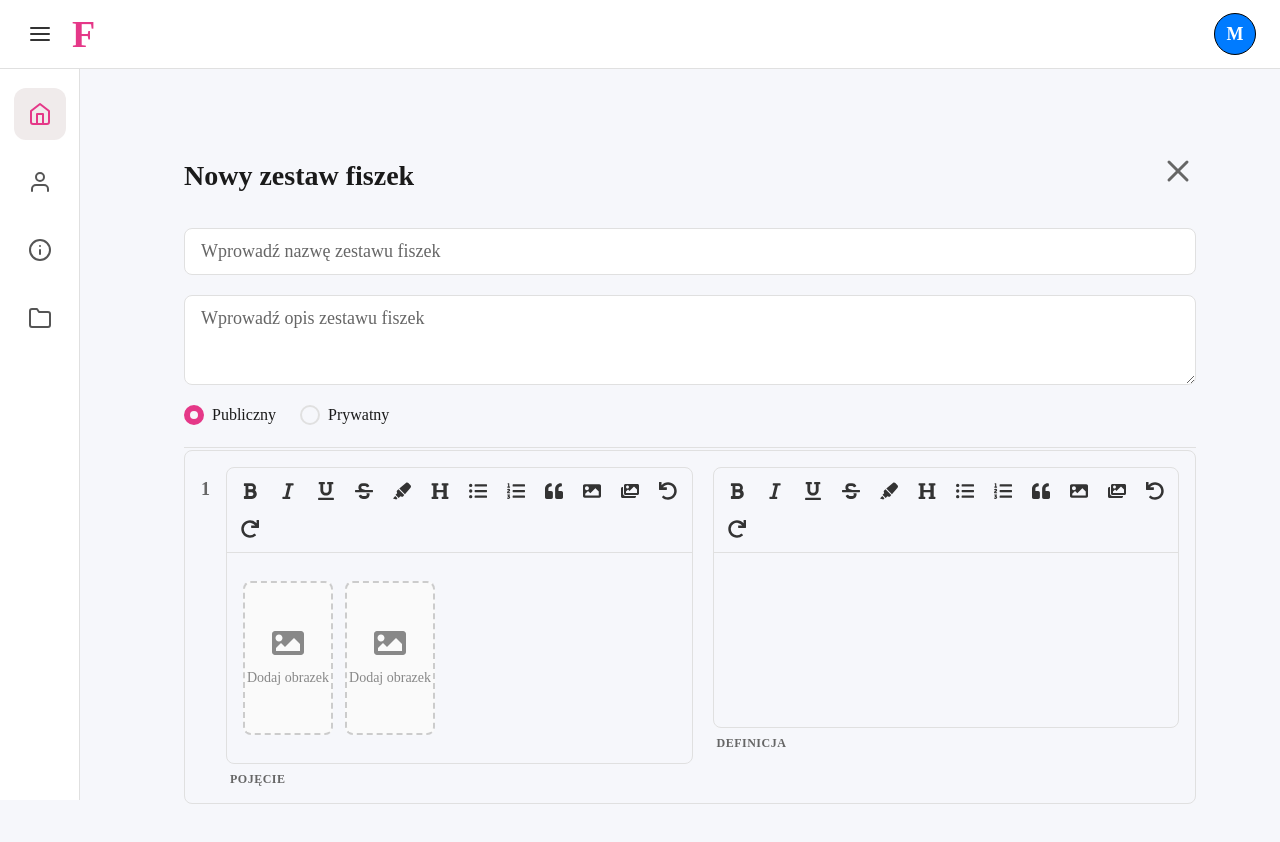
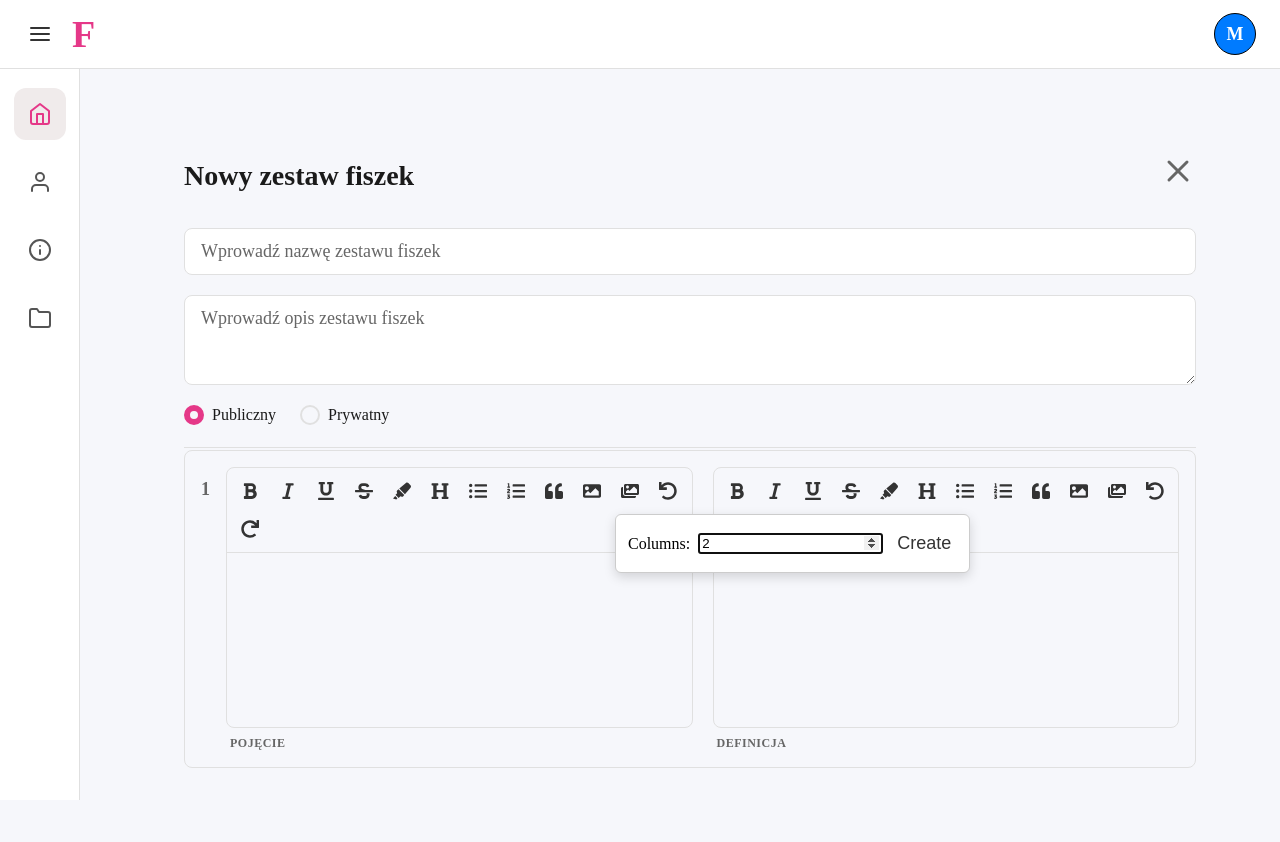
Before and after one commit to Haribs147/Flash-Cards, a React (Vite) app: page /new-set in a window 1280 px wide. Both pictures are taken after a click on the button 630 px from the left and 491 px from the top of the page. Shown: the top 842 px of the page. Built offline with nearby package versions, Linux system fonts and the light colour scheme.

Commit message:
tip tap editor more functionalites

```diff
--- a/src/components/TipTap/InteractiveImage.css
+++ b/src/components/TipTap/InteractiveImage.css
@@ -1,11 +1,13 @@
 .interactive-image-wrapper {
   display: inline-block;
+  width: 100%;
 }
 
 .interactive-image-wrapper img {
   max-width: 100%;
   height: auto;
   border-radius: 8px;
+  display: block;
 }
 
 .image-placeholder {
@@ -21,6 +23,7 @@
   color: #888;
   background-color: #fafafa;
   transition: background-color 0.2s, color 0.2s;
+  box-sizing: border-box;
 }
 
 .image-placeholder:hover {
--- a/src/components/TipTap/MenuBar.tsx
+++ b/src/components/TipTap/MenuBar.tsx
@@ -13,7 +13,7 @@ import {
   FaHighlighter,
   FaImages,
 } from "react-icons/fa";
-import { useRef } from "react";
+import { useRef, useState } from "react";
 import { uploadImageToServer } from "../../api/imageUpload";
 import type { Editor } from "@tiptap/react";
 
@@ -23,6 +23,9 @@ type MenuBarProps = {
 
 const MenuBar = ({ editor }: MenuBarProps) => {
   const fileInputRef = useRef<HTMLInputElement>(null);
+  const [showGridInput, setShowGridInput] = useState(false);
+  const [gridCols, setGridCols] = useState(2);
+
   if (!editor) {
     return null;
   }
@@ -42,24 +45,29 @@ const MenuBar = ({ editor }: MenuBarProps) => {
   };
 
   const addImageGrid = () => {
+    if (gridCols < 1 || gridCols > 8) {
+      alert("Please enter a valid number between 1 and 8.");
+      return;
+    }
+
+    const imageNodes = Array.from({ length: gridCols }, () => ({
+      type: "image",
+      attrs: { src: null },
+    }));
+
     editor
       .chain()
       .focus()
       .insertContent({
         type: "imageGrid",
-        content: [
-          {
-            type: "image",
-            attrs: { src: null }, // Tworzy pierwszy pusty, klikalny obrazek
-          },
-          {
-            type: "image",
-            attrs: { src: null }, // Tworzy drugi pusty, klikalny obrazek
-          },
-        ],
+        attrs: { cols: gridCols },
+        content: imageNodes,
       })
       .run();
+
+    setShowGridInput(false);
   };
+
   return (
     <div className="menu-bar">
       <input
@@ -128,9 +136,27 @@ const MenuBar = ({ editor }: MenuBarProps) => {
       <button onClick={() => fileInputRef.current?.click()}>
         <FaImage />
       </button>
-      <button onClick={addImageGrid}>
-        <FaImages />
-      </button>
+      <div className="grid-button-wrapper">
+        <button
+          onClick={() => {
+            setShowGridInput(!showGridInput);
+          }}
+        >
+          <FaImages />
+        </button>
+        {showGridInput && (
+          <div className="grid-input-popup">
+            <label>Columns:</label>
+            <input
+              type="number"
+              value={gridCols}
+              onChange={(e) => setGridCols(Number(e.target.value))}
+              autoFocus
+            />
+            <button onClick={addImageGrid}>Create</button>
+          </div>
+        )}
+      </div>
       <button onClick={() => editor.chain().focus().undo().run()}>
         <FaUndo />
       </button>
--- a/src/components/TipTap/TipTapEditor.css
+++ b/src/components/TipTap/TipTapEditor.css
@@ -72,10 +72,39 @@ div[data-type="image-grid"] {
   margin: 1rem 0;
 }
 
-div[data-type="image-grid"] .resizable-image-wrapper {
-  flex: 1;
+div[data-type="image-grid"] {
+  display: grid;
+  grid-template-columns: repeat(var(--cols, 2), 1fr);
+  gap: 16px;
+  margin: 1rem 0;
+  cursor: default;
 }
 
 .ProseMirror-dragging .ProseMirror-selectednode {
   opacity: 0.6;
 }
+
+.grid-button-wrapper {
+  position: relative;
+}
+
+.grid-input-popup {
+  position: absolute;
+  top: 100%;
+  left: 0;
+  margin-top: 8px;
+  background-color: white;
+  border: 1px solid #ccc;
+  border-radius: 6px;
+  padding: 12px;
+  box-shadow: 0 4px 12px rgba(0, 0, 0, 0.15);
+  display: flex;
+  align-items: center;
+  gap: 8px;
+  z-index: 100;
+}
+
+.ProseMirror-selectednode {
+  outline: 3px solid #f6c7dd;
+  outline-offset: 2px;
+}
--- a/src/components/TipTap/image-grid-extension.tsx
+++ b/src/components/TipTap/image-grid-extension.tsx
@@ -3,18 +3,36 @@ import { Node, mergeAttributes } from "@tiptap/core";
 export const ImageGrid = Node.create({
   name: "imageGrid",
   group: "block",
-  content: "image image",
-
+  content: "image+",
   draggable: true,
 
+  addAttributes() {
+    return {
+      cols: {
+        default: 2,
+      },
+    };
+  },
+
   parseHTML() {
-    return [{ tag: 'div[data-type="image-grid"]' }];
+    return [
+      {
+        tag: 'div[data-type="image-grid"]',
+        getAttrs: (dom) => ({
+          cols: parseInt(dom.getAttribute("data-cols") || "2", 10),
+        }),
+      },
+    ];
   },
 
   renderHTML({ HTMLAttributes }) {
     return [
       "div",
-      mergeAttributes(HTMLAttributes, { "data-type": "image-grid" }),
+      mergeAttributes(HTMLAttributes, {
+        "data-type": "image-grid",
+        "data-cols": HTMLAttributes.cols,
+        style: `--cols: ${HTMLAttributes.cols}`,
+      }),
       0,
     ];
   },
```
